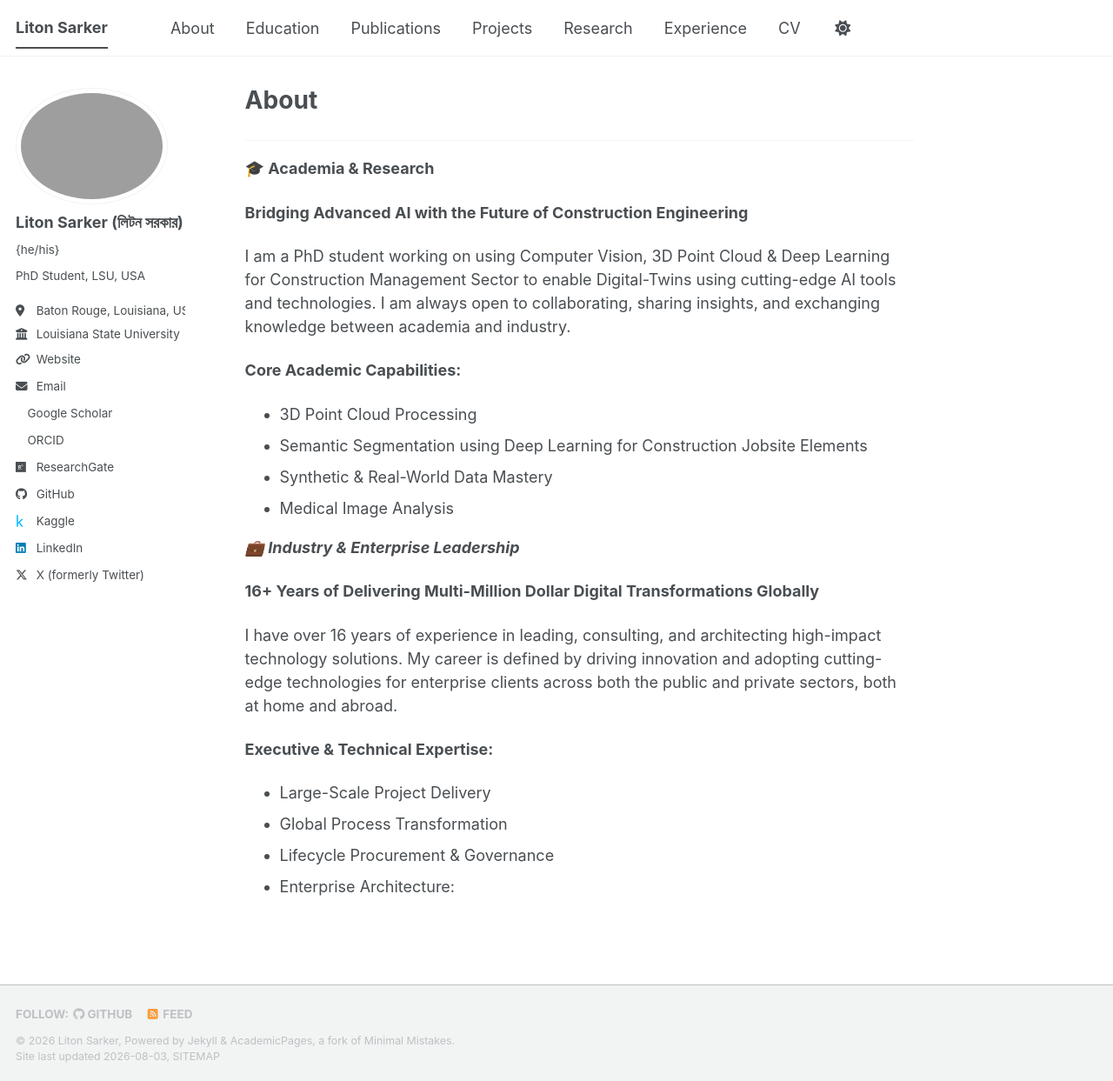
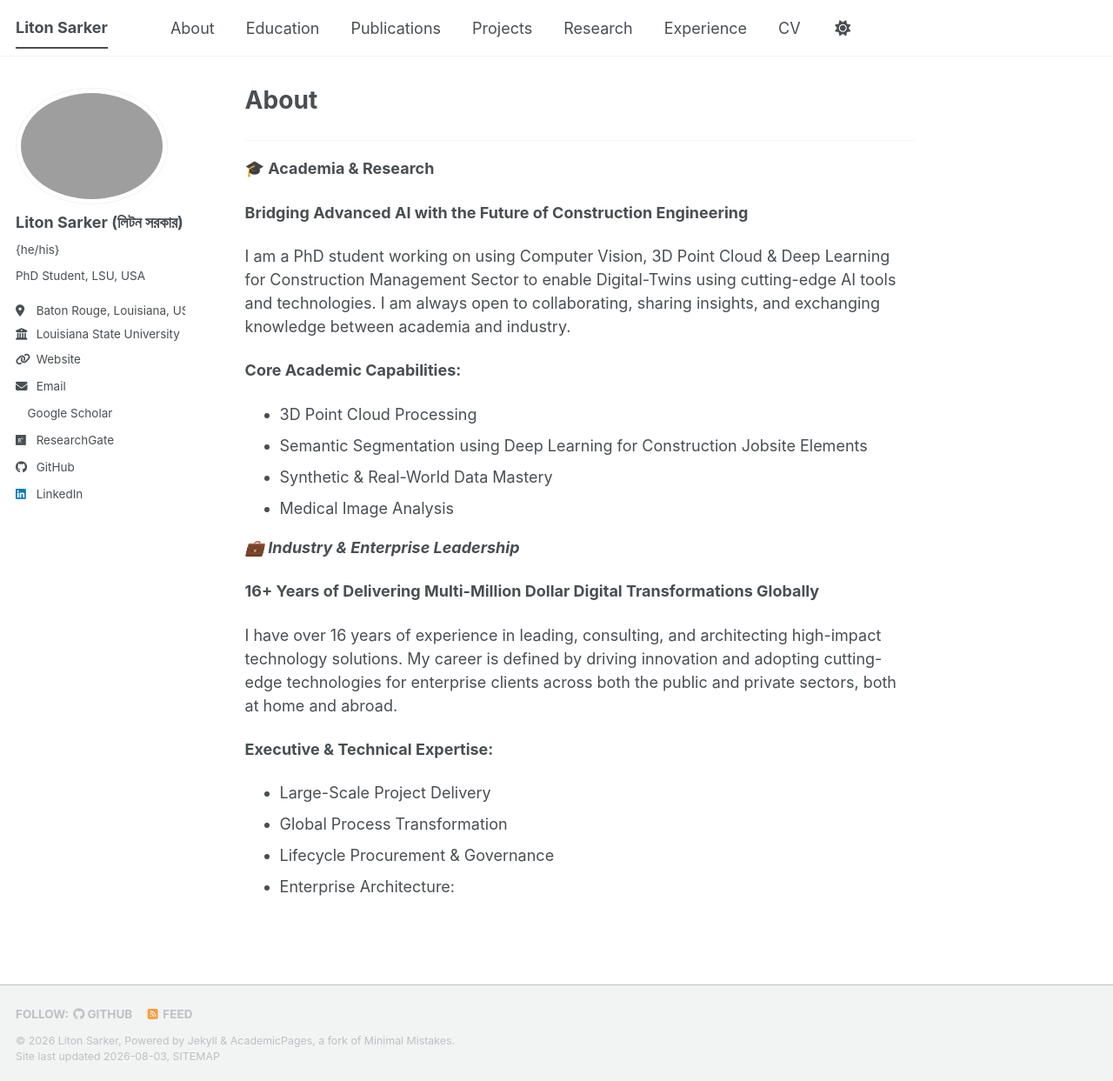
Before and after one commit to Hempgamer/hempgamer.github.io, a Jekyll site: the page built from _pages/about.md, in a window 1280 px wide and 1243 px high. Shown: the whole window at 87% size. Built offline with Jekyll 4.4.1, drawn with Linux system fonts in a browser that asks for light colours; a style sheet for code colours, icons or effects is not loaded.

Commit message:
Comment out URLs in _config.yml
Updated URLs to comments in _config.yml for orcid, kaggle, and twitter.

```diff
--- a/_config.yml
+++ b/_config.yml
@@ -38,7 +38,7 @@ author:
   googlescholar    : "https://scholar.google.com/citations?user=Sdt4jBMAAAAJ&hl=en"
   inspire-hep      : # URL
   impactstory      : # URL
-  orcid            : "https://orcid.org/0000-0002-3704-1709"
+  orcid            : # "https://orcid.org/0000-0002-3704-1709"
   semantic         : # URL
   ssrn             : # URL
   pubmed           : #"https://www.ncbi.nlm.nih.gov/pubmed/?term=john+snow"
@@ -52,7 +52,7 @@ author:
   codepen          : # Username
   dribbble         : # Username
   github           : "https://github.com/LitonSarker"
-  kaggle           : "https://www.kaggle.com/litonsarker" # Username
+  kaggle           : #"https://www.kaggle.com/litonsarker" # Username
   stackoverflow    : # User number or user number and name (i.e., use "1" or "1/jeff-atwood")
 
   # Social media
@@ -74,7 +74,7 @@ author:
   steam            : # Username
   telegram         : # URL
   tumblr           : # Username
-  twitter          : "https://x.com/SarkerLiton" # Username for X / Twitter
+  twitter          : # "https://x.com/SarkerLiton" # Username for X / Twitter
   vine             : # Username
   weibo            : # Username
   wikipedia        : # Username
```
